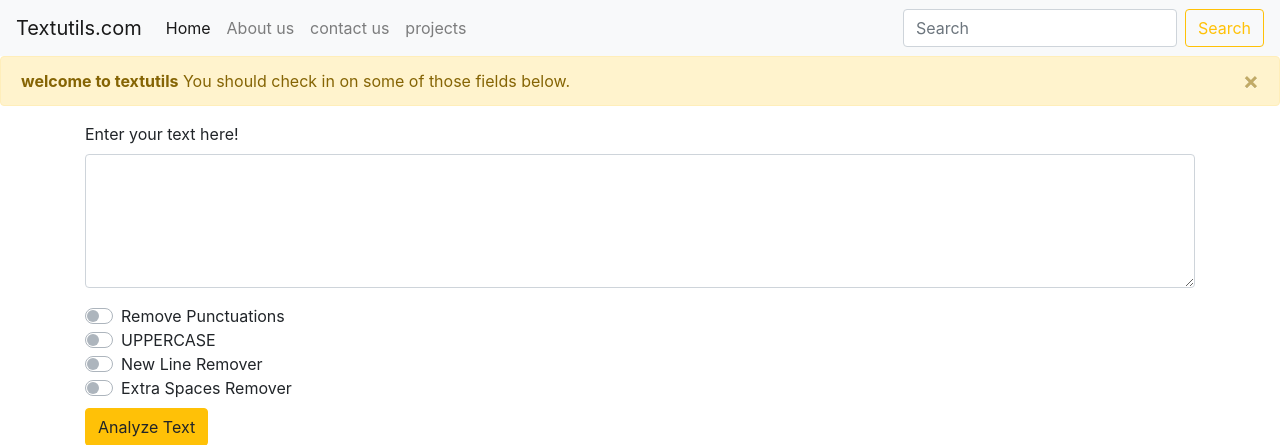
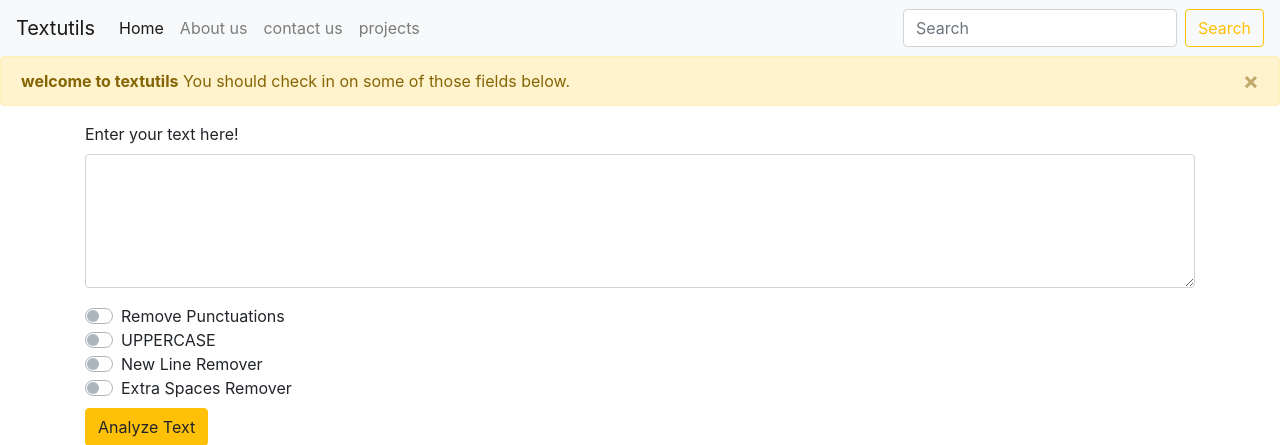
Before and after one commit to yogeshjaguri/TextUtils, a Django app: page / in a window 1280 px wide. Shown: the top 445 px of the page. Run offline with Django 4.2, Linux system fonts and the light colour scheme.

Commit message:
Update index.html

```diff
--- a/templates/index.html
+++ b/templates/index.html
@@ -12,7 +12,7 @@
   </head>
   <body>
     <nav class="navbar navbar-expand-lg navbar-light bg-light">
-        <a class="navbar-brand" href="#">Textutils.com</a>
+        <a class="navbar-brand" href="#">Textutils</a>
         <button class="navbar-toggler" type="button" data-toggle="collapse" data-target="#navbarNavAltMarkup" aria-controls="navbarNavAltMarkup" aria-expanded="false" aria-label="Toggle navigation">
           <span class="navbar-toggler-icon"></span>
         </button>
```
